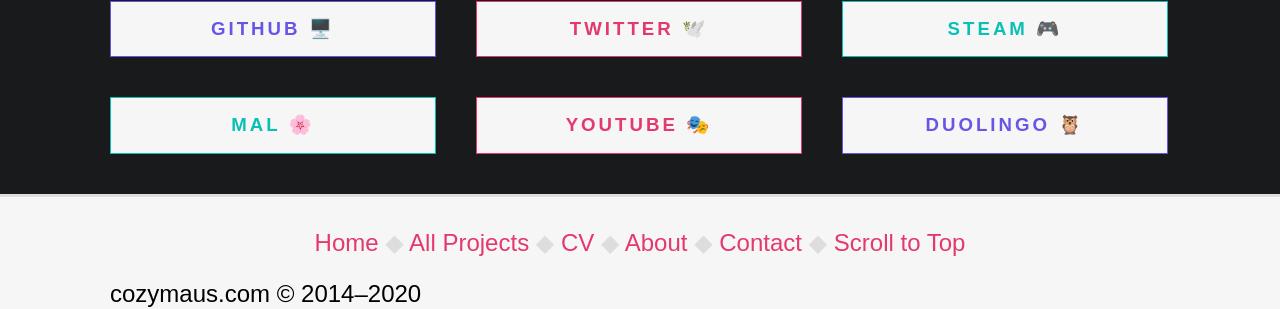
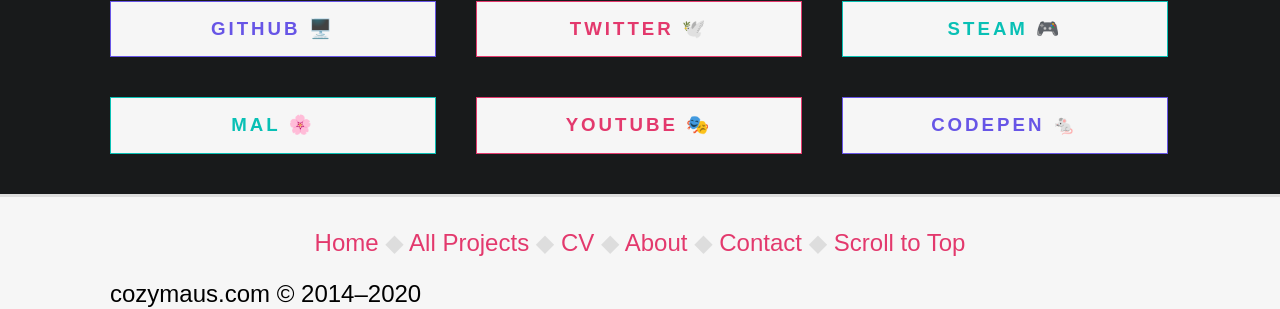
Before and after one commit to liz-lorena/2020, a Jekyll site: the page built from _posts/2019-05-06-hide-youtube-metrics-addon.md, in a window 1280 px wide. Shown: the part 590-899 px from the top of the page. Built offline with Jekyll 4.4.1, drawn with Linux system fonts in a browser that asks for light colours.

Commit message:
Update links.html

```diff
--- a/_includes/links.html
+++ b/_includes/links.html
@@ -11,6 +11,6 @@
 
 	<a href="http://yt.{{ site.username }}.com" rel="noopener" class="red" target="_blank" title="Watch my archive of videos @{{ site.username }}">YouTube 🎭</a>
 
-	<a href="http://duolingo.com/{{ site.username }}" rel="noopener" class="purple" target="_blank" title="See my language progress @{{ site.username }}">Duolingo 🦉</a>
+	<a href="http://codepen.io/{{ site.username }}" rel="noopener" class="purple" target="_blank" title="See my code experiments @{{ site.username }}">Codepen 🐁</a>
 
 </div>
```
